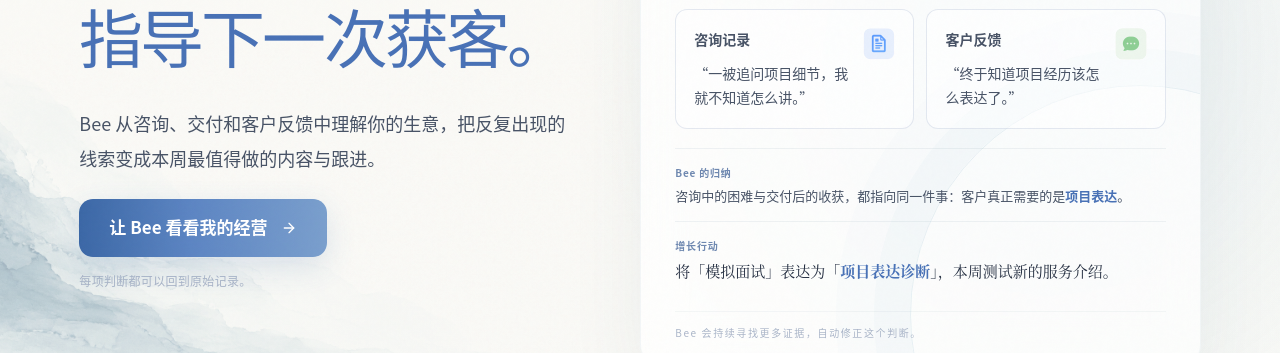
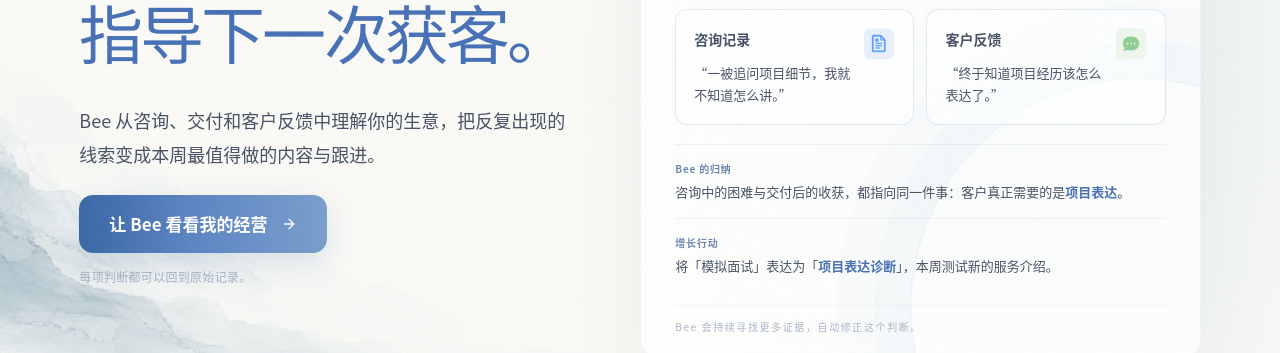
Before and after one commit to TeresaPeng-zju/be-water, a Next.js app: page /workspace in a window 1280 px wide. Shown: the part 321-674 px from the top of the page. Built offline with nearby package versions, Linux system fonts and the light colour scheme; no server answers.

Commit message:
fix: 统一字体样式

```diff
--- a/app/globals.css
+++ b/app/globals.css
@@ -1870,10 +1870,11 @@
   line-height: 1.58;
 }
 
-.brand-home .sample-insight-action p {
-  color: var(--home-title-dark);
-  font-family: var(--font-editorial);
-  font-size: 15px;
+.brand-home .sample-insight-content .sample-evidence-card p,
+.brand-home .sample-insight-content .sample-insight-row p {
+  color: var(--home-text);
+  font-family: inherit;
+  font-size: 13px;
 }
 
 .brand-home .semantic-highlight {
```
